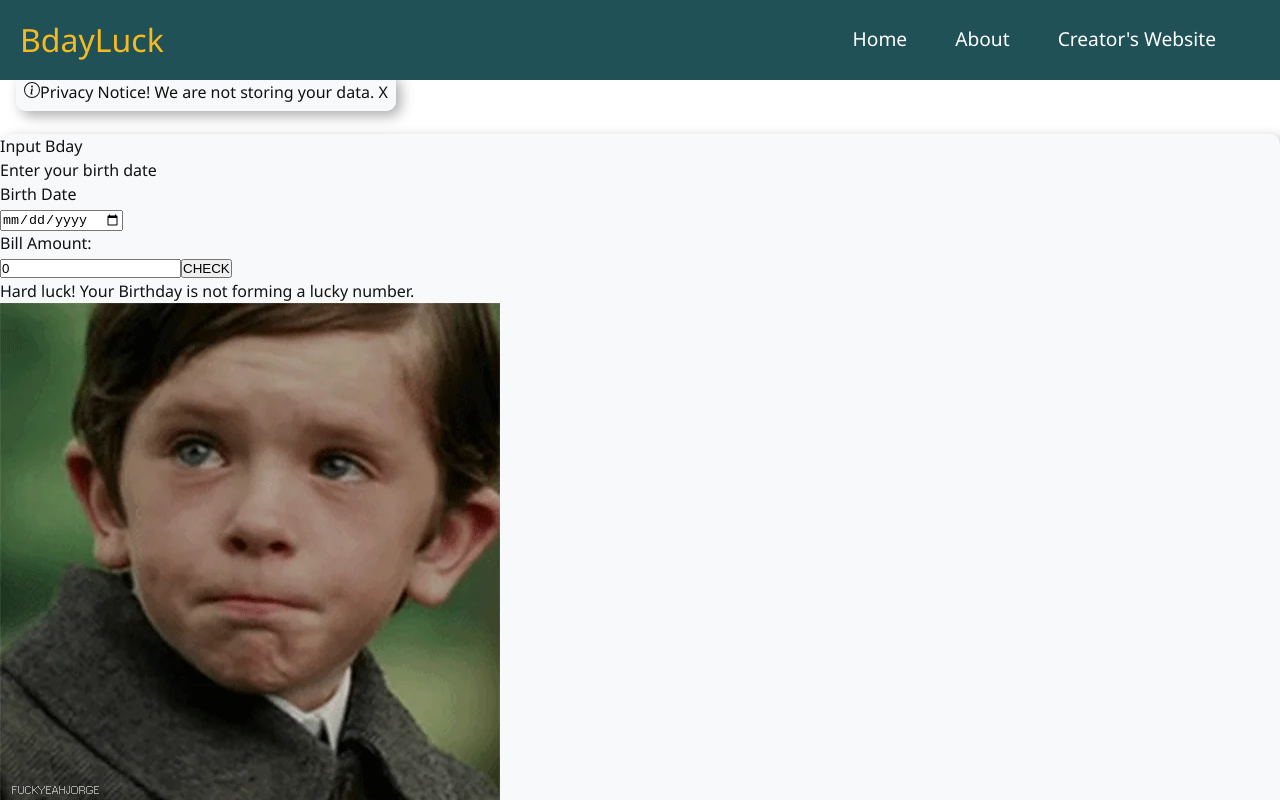
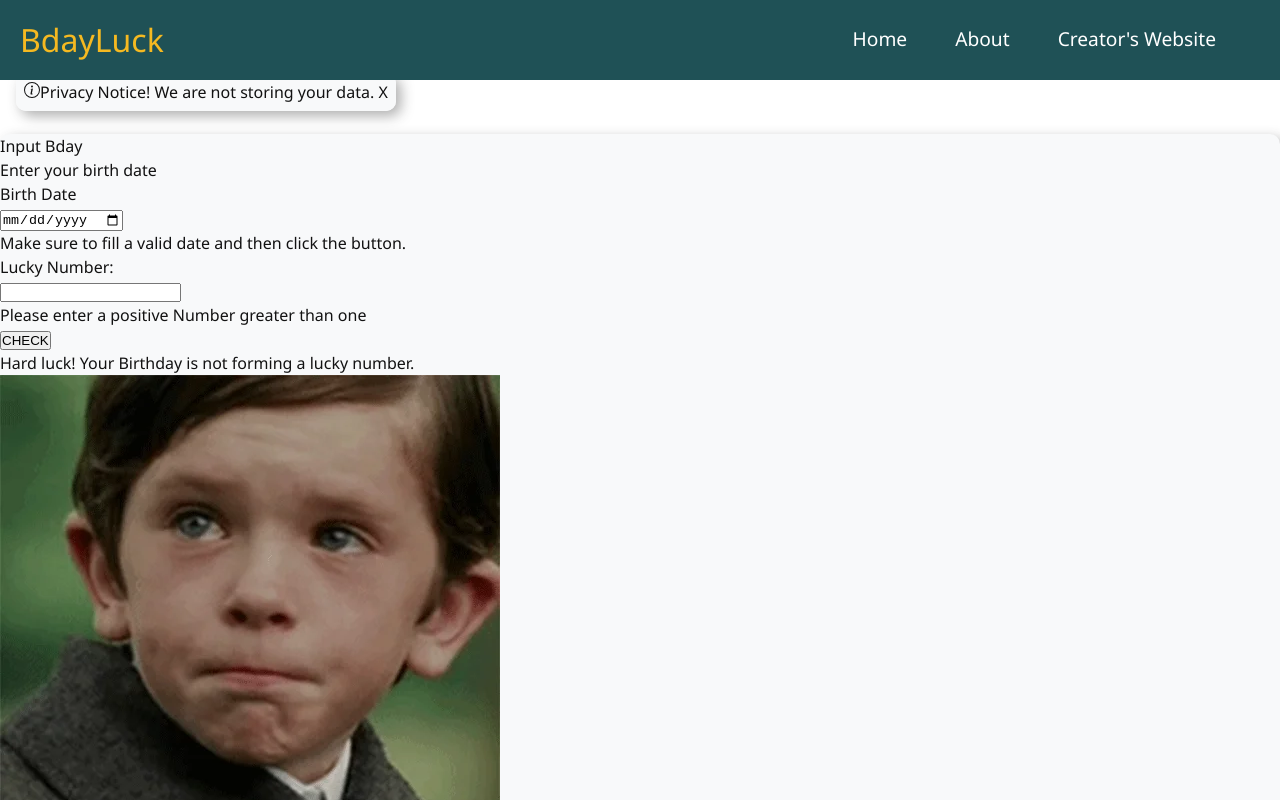
Before and after one commit to SJTGSHIVAM/bday_luck_mark11, a React (Create React App) app: page /bdayluck in a window 1280 px wide. Both pictures are taken after a click on the button "CHECK". Shown: the top 800 px of the page. Built offline with nearby package versions, Linux system fonts and the light colour scheme; no server answers.

Commit message:
feat: Date and number Validation added

```diff
--- a/src/components/BdayLuck/BdayLuck.tsx
+++ b/src/components/BdayLuck/BdayLuck.tsx
@@ -3,20 +3,58 @@ import Giphy from "../Giphy";
 import PrivacyNotice from "../PrivacyNotice";
 import "./BdayLuck.css";
 const BdayLuck = () => {
-  const [billAmount, setBillAmount] = useState<number>(0);
+  const [luckyNumber, setLuckyNumber] = useState<number>(NaN);
+  const [bDate, setBDate] = useState<string>("");
   const [isLucky, setIsLucky] = useState(true);
+  const [valLuckyNumber, setValLuckyNumber] = useState(true);
+  const [valBDate, setValBDate] = useState(true);
 
-  const validateAmount = (e: number): boolean => isNaN(e) || e < 1;
+  const invalidateNumber = (e: number): boolean => isNaN(e) || e < 1;
+  const invalidateBDate = (e: string): boolean => isNaN(Date.parse(e));
 
-  const onBillAmountChange = (
+  const checkLuck = () => {
+    if (invalidateNumber(luckyNumber) && invalidateBDate(bDate)) {
+      setValBDate(false);
+      setValLuckyNumber(false);
+    }
+    if (invalidateBDate(bDate)) {
+      setValBDate(false);
+    }
+    if (invalidateNumber(luckyNumber)) {
+      setValLuckyNumber(false);
+    }
+
+    console.log(bDate);
+    // console.log(luckyNumber);
+    console.log(valBDate);
+  };
+
+  const onDateChange = (event: React.ChangeEvent<HTMLInputElement>): void => {
+    const bday = String(event.target.value);
+    console.log(bday);
+    if (invalidateBDate(bday)) {
+      setValBDate(false);
+      setBDate(bday);
+
+      return;
+    }
+    setValBDate(true);
+    setBDate(bday);
+  };
+
+  const onLuckyNumberChange = (
     event: React.ChangeEvent<HTMLInputElement>
   ): void => {
-    const billAmt = parseFloat(event.target.value);
+    const luckyNum = parseFloat(event.target.value);
 
-    if (validateAmount(billAmt)) {
-      setBillAmount(billAmt);
+    if (invalidateNumber(luckyNum)) {
+      setValLuckyNumber(false);
+      setLuckyNumber(luckyNum);
+
       return;
     }
+    setValLuckyNumber(true);
+    setLuckyNumber(luckyNum);
   };
   return (
     <>
@@ -27,21 +65,35 @@ const BdayLuck = () => {
         <section className="instruction">Enter your birth date</section>
         <label>
           <section className="label"> Birth Date</section>
-          <input type="date" onChange={() => {}} />
+          <input type="date" onBlur={onDateChange} />
         </label>
+
+        {!valBDate && (
+          <div>Make sure to fill a valid date and then click the button.</div>
+        )}
         <label>
-          <section className="label"> Bill Amount:</section>
+          <section className="label"> Lucky Number:</section>
           <input
             type="number"
-            value={billAmount}
-            onChange={onBillAmountChange}
+            value={luckyNumber}
+            onChange={onLuckyNumberChange}
           />
         </label>
-        <button>CHECK</button>
-        <section>
-          <span>Hard luck! Your Birthday is not forming a lucky number.</span>
-          <Giphy searchTerm={"sad"} />
-        </section>
+        {!valLuckyNumber && (
+          <div>Please enter a positive Number greater than one</div>
+        )}
+        <button onClick={checkLuck}>CHECK</button>
+        {isLucky ? (
+          <section>
+            <span>Hard luck! Your Birthday is not forming a lucky number.</span>
+            <Giphy searchTerm={"sad"} />
+          </section>
+        ) : (
+          <section>
+            <span>Hurray! Your Birthday is forming a lucky number.</span>
+            <Giphy searchTerm={"happy"} />
+          </section>
+        )}
       </div>
     </>
   );
```
